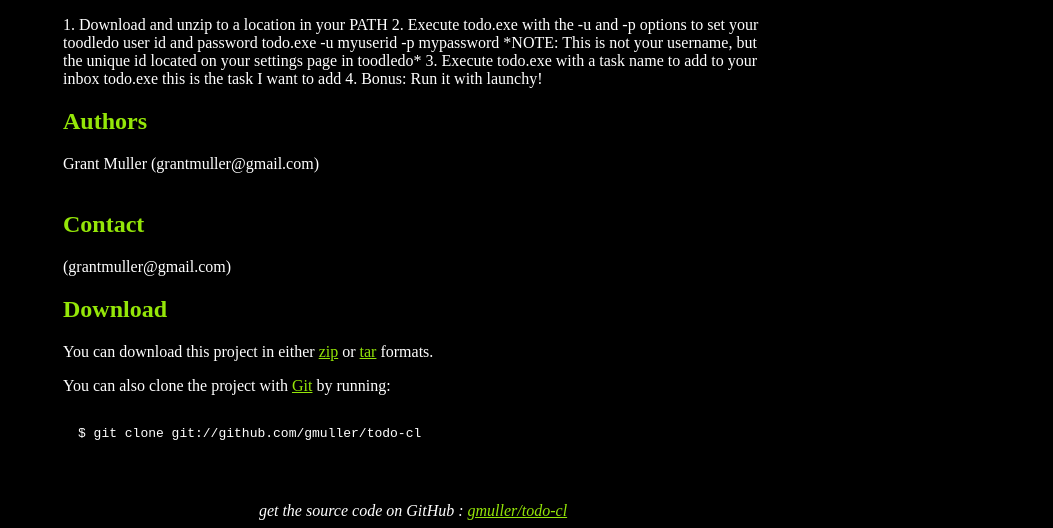
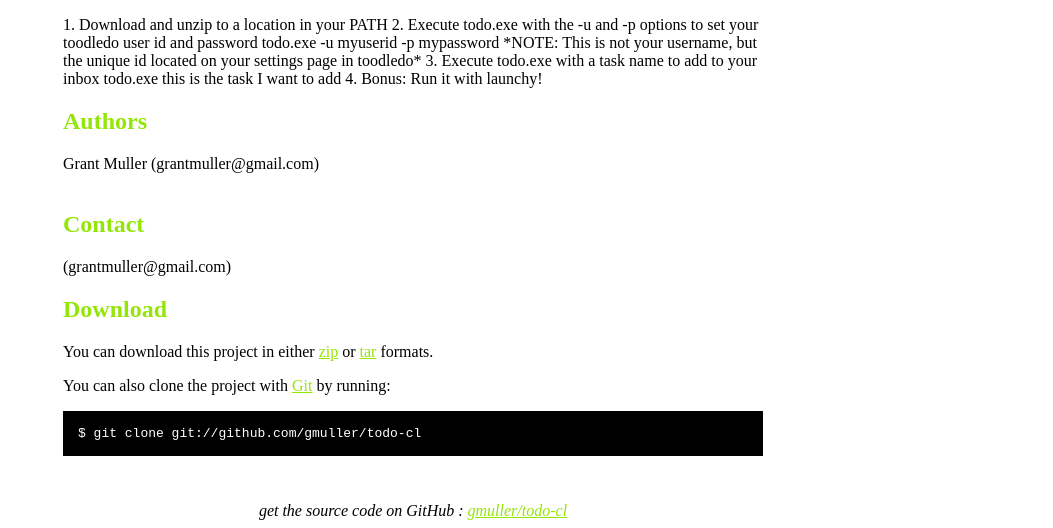
Before and after one commit to gmuller/todo-cl, a plain HTML site: page index.html in a window 1280 px wide. Shown: the part 348-876 px from the top of the page, without its empty margins (227-1280 px from the left). Drawn offline with Linux system fonts and the light colour scheme.

Commit message:
Edited index.html via GitHub

```diff
--- a/index.html
+++ b/index.html
@@ -8,9 +8,9 @@
   <style type="text/css">
     body {
       margin-top: 1.0em;
-      background-color: #000;
-      font-family: "Helvetica,Arial,FreeSans";
-      color: #ffffff;
+      background-color: #ffffff;
+      font-family: "Helvetica, Arial, SansSerif";
+      color: #000000;
     }
     #container {
       margin: 0 auto;
```
